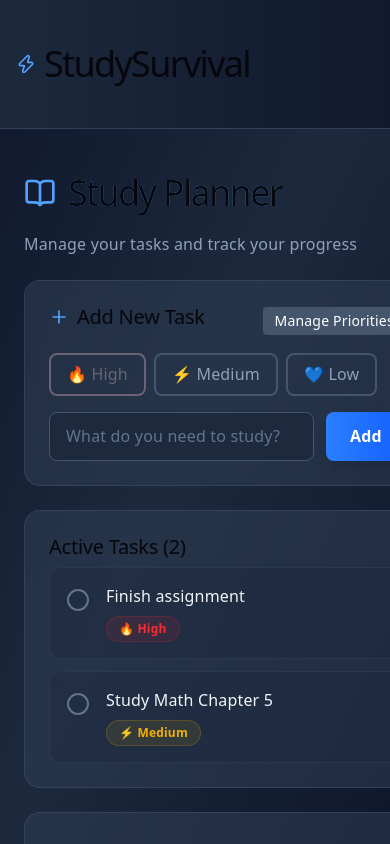
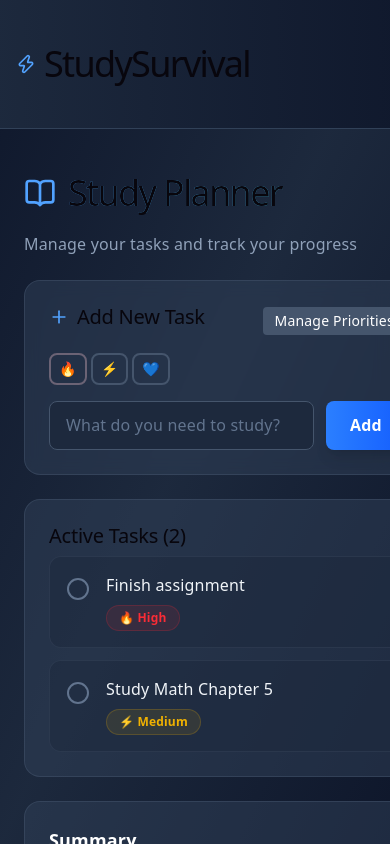
Before and after one commit to Hamid0108/student-survival-app, a React (Vite) app: page /planner in a window 390 px wide. Built offline with nearby package versions, Linux system fonts and the light colour scheme.

Commit message:
fix: make priority selector buttons responsive for small mobile screens

```diff
--- a/src/components/shared/PrioritySelector.jsx
+++ b/src/components/shared/PrioritySelector.jsx
@@ -53,18 +53,18 @@ export default function PrioritySelector({ onSelect, selectedPriority, showManag
     <div>
       {/* Priority Selector for Tasks */}
       {onSelect && (
-        <div className="flex flex-wrap gap-2 mb-4">
+        <div className="flex flex-wrap gap-1 sm:gap-2 mb-4">
           {priorities.map(priority => (
             <button
               key={priority.id}
               onClick={() => onSelect(priority.name)}
-              className={`px-4 py-2 rounded-lg border-2 font-medium transition-all ${
+              className={`px-2 sm:px-4 py-1 sm:py-2 rounded-lg border-2 font-medium text-sm sm:text-base transition-all ${
                 selectedPriority === priority.name
                   ? `border-${priority.color}-500 bg-${priority.color}-500/20 text-${priority.color}-300`
                   : `border-slate-600 text-slate-400 hover:border-slate-500`
               }`}
             >
-              {priority.emoji} {priority.name}
+              {priority.emoji} <span className="hidden sm:inline">{priority.name}</span>
             </button>
           ))}
         </div>
```
